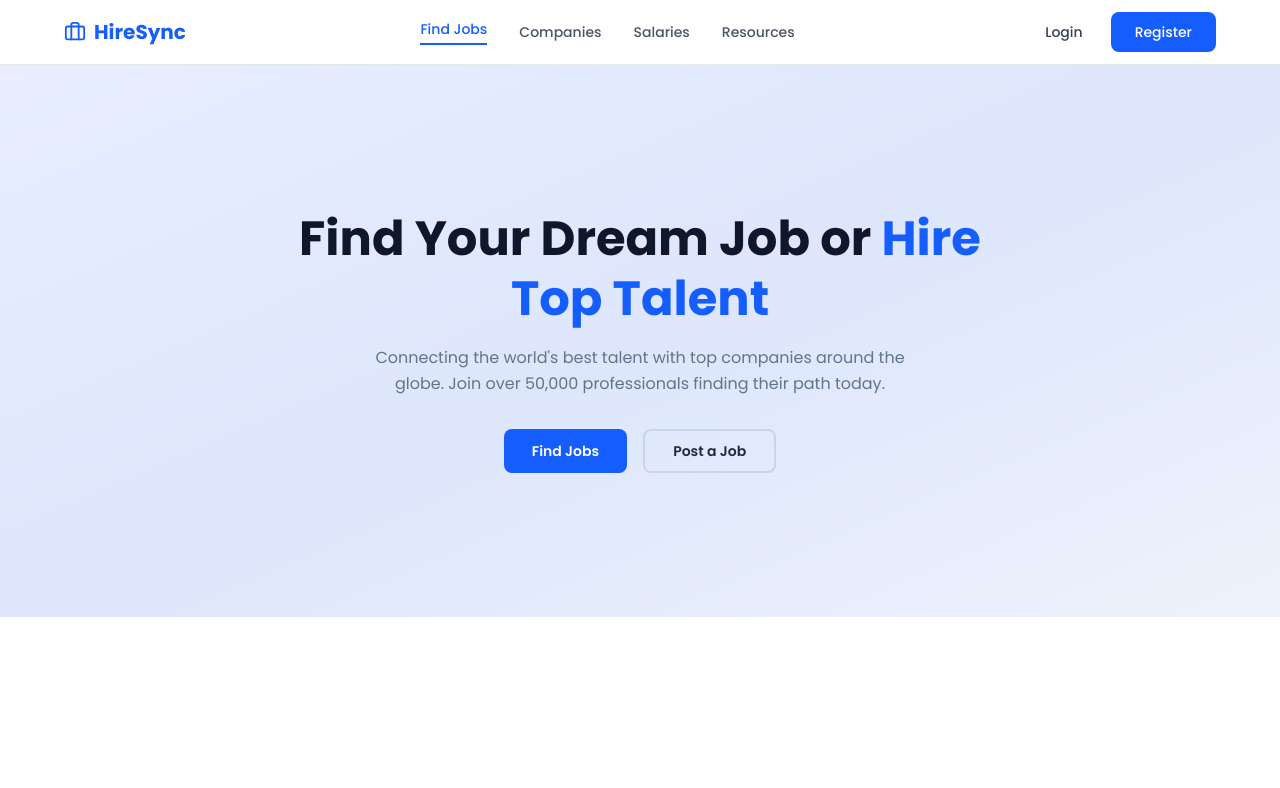
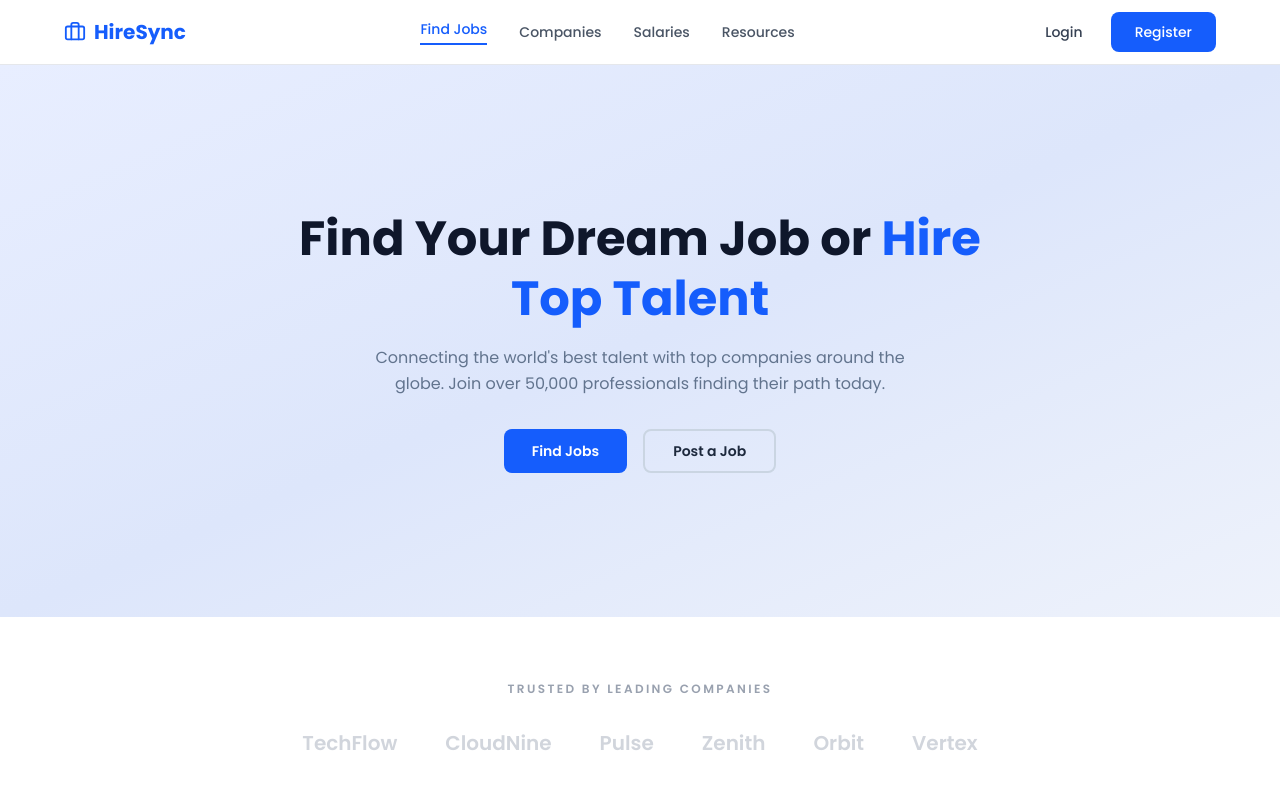
Before and after one commit to hammadgul-dev/hiresync, a Next.js app: page / in a window 1280 px wide. Shown: the top 788 px of the page. Built offline with nearby package versions, Linux system fonts and the light colour scheme.

Commit message:
add TrustedCompanies section with company logos

```diff
--- a/src/app/page.tsx
+++ b/src/app/page.tsx
@@ -1,9 +1,11 @@
 import HeroSection from "@/components/HeroSection"
+import TrustedCompanies from "@/components/TrustedCompanies"
 
 export default function Home() {
   return (
     <main>
       <HeroSection />
+      <TrustedCompanies />
     </main>
   )
 }
--- /dev/null
+++ b/src/components/TrustedCompanies.tsx
@@ -0,0 +1,30 @@
+export default function TrustedCompanies() {
+  const companies = [
+    "TechFlow",
+    "CloudNine",
+    "Pulse",
+    "Zenith",
+    "Orbit",
+    "Vertex",
+  ]
+
+  return (
+    <section className="py-16 bg-white">
+      <div className="max-w-4xl mx-auto px-4 text-center">
+        <p className="text-xs font-semibold tracking-[0.2em] text-gray-400 uppercase mb-8">
+          Trusted by Leading Companies
+        </p>
+        <div className="flex flex-wrap justify-center items-center gap-x-12 gap-y-6">
+          {companies.map((company) => (
+            <span
+              key={company}
+              className="text-xl font-semibold text-gray-300 hover:text-gray-500 transition-colors duration-200 cursor-default"
+            >
+              {company}
+            </span>
+          ))}
+        </div>
+      </div>
+    </section>
+  )
+}
```
